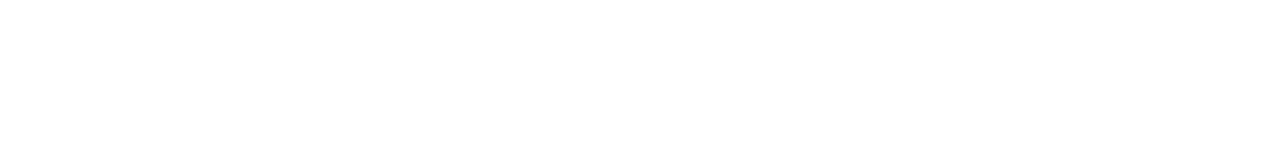
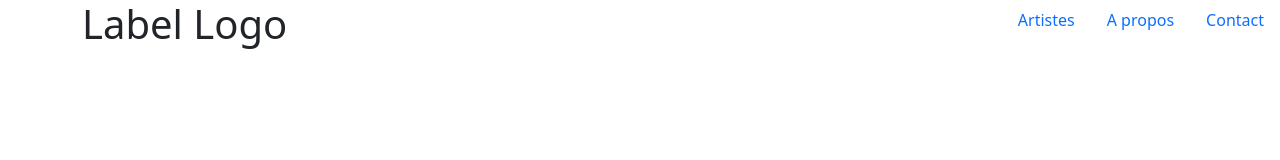
Before and after one commit to hakan9719/ipssi-musiclabel, a plain HTML site: page index.html in a window 1280 px wide. Drawn offline with nearby package versions, Linux system fonts and the light colour scheme.

Commit message:
nav link

```diff
--- a/index.html
+++ b/index.html
@@ -10,7 +10,24 @@
     <script src="main.js"></script>
 </head>
 <body>
-
-
+    <div class="container">
+        <div class="menu fixed-top">
+            <div></div>
+            <ul class="nav justify-content-end">
+                <li class="nav-item">
+                  <a class="nav-link active" href="#artists">Artistes</a>
+                </li>
+                <li class="nav-item">
+                  <a class="nav-link" href="#about">A propos</a>
+                </li>
+                <li class="nav-item">
+                  <a class="nav-link" href="#contact">Contact</a>
+                </li>
+              </ul>
+        </div>
+        <div id="home" class="vh-100">
+            <h1>Label Logo</h1>
+        </div>
+    </div>
 </body>
 </html>
```
